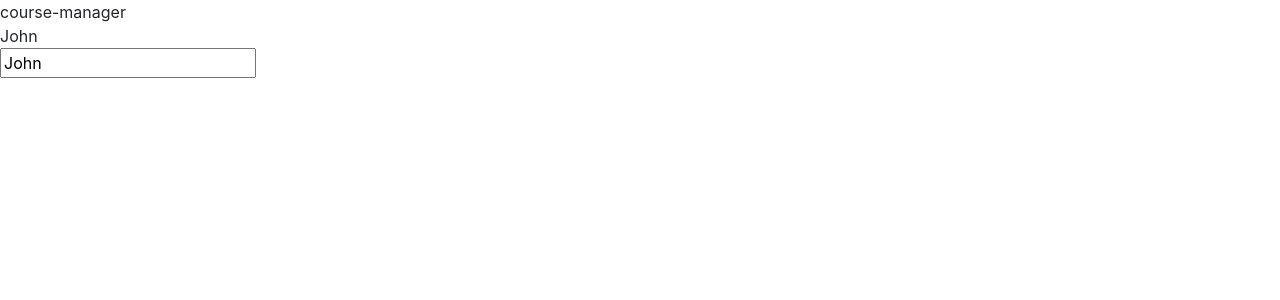
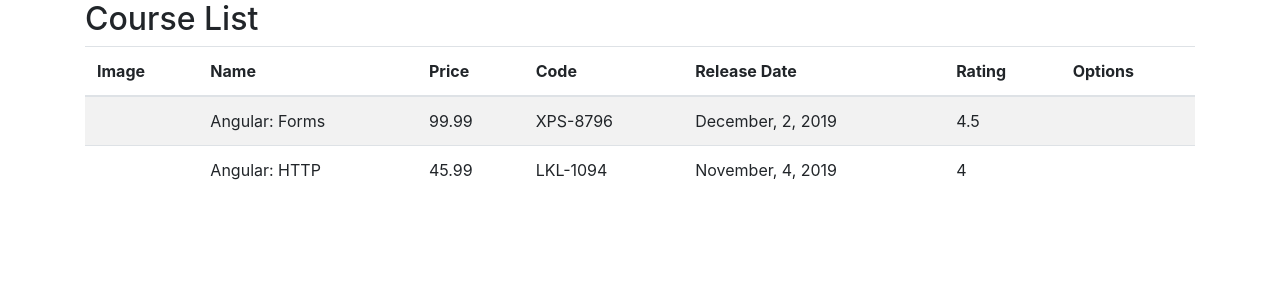
Before and after one commit to andreluis7/Course-Manager-Angular-Dio, an Angular app in the folder course-manager/: page / in a window 1280 px wide. Shown: the top 300 px of the page. Built offline with nearby package versions, Linux system fonts and the light colour scheme.

Commit message:
Listagem de cursos

```diff
--- a/course-manager/src/app/app.component.html
+++ b/course-manager/src/app/app.component.html
@@ -1,9 +1,3 @@
-{{ title }}
-
-<br/>
-
-{{ name }}
-
-<br/>
-
-<input [(ngModel)]="name" name="name">
+<div class="container">
+  <app-course-list></app-course-list>
+</div>
--- a/course-manager/src/app/app.module.ts
+++ b/course-manager/src/app/app.module.ts
@@ -3,10 +3,12 @@
 import { FormsModule } from '@angular/forms';
 
 import { AppComponent } from './app.component';
+import { CourseListComponent } from './courses/course-list.component';
 
 @NgModule({
   declarations: [
-    AppComponent
+    AppComponent,
+    CourseListComponent
   ],
   imports: [
     BrowserModule,
--- /dev/null
+++ b/course-manager/src/app/courses/course-list.component.html
@@ -0,0 +1,26 @@
+<h2>Course List</h2>
+
+<table class="table table-striped">
+  <thead>
+    <tr>
+      <th>Image</th>
+      <th>Name</th>
+      <th>Price</th>
+      <th>Code</th>
+      <th>Release Date</th>
+      <th>Rating</th>
+      <th>Options</th>
+    </tr>
+  </thead>
+  <tbody>
+    <tr *ngFor='let course of courses'>
+      <td>{{ course.imageUrl }}</td>
+      <td>{{ course.name }}</td>
+      <td>{{ course.price }}</td>
+      <td>{{ course.code }}</td>
+      <td>{{ course.releaseDate }}</td>
+      <td>{{ course.rating }}</td>
+      <td></td>
+    </tr>
+  </tbody>
+</table>
--- /dev/null
+++ b/course-manager/src/app/courses/course-list.component.ts
@@ -0,0 +1,35 @@
+import { Component, OnInit } from '@angular/core';
+import { Course} from './course';
+
+@Component({
+  selector: 'app-course-list',
+  templateUrl: './course-list.component.html',
+})
+export class CourseListComponent implements OnInit {
+  courses: Course[] = [];
+
+  ngOnInit(): void {
+    this.courses = [
+      {
+        id: 1,
+        name: 'Angular: Forms',
+        imageUrl: '',
+        price: 99.99,
+        code: 'XPS-8796',
+        duration: 120,
+        rating: 4.5,
+        releaseDate: 'December, 2, 2019'
+      },
+      {
+        id: 2,
+        name: 'Angular: HTTP',
+        imageUrl: '',
+        price: 45.99,
+        code: 'LKL-1094',
+        duration: 80,
+        rating: 4,
+        releaseDate: 'November, 4, 2019'
+      }
+    ];
+  }
+}
--- /dev/null
+++ b/course-manager/src/app/courses/course.ts
@@ -0,0 +1,10 @@
+export class Course {
+    id: number;
+    name: string;
+    imageUrl: string;
+    price: number;
+    code: string;
+    duration: number;
+    rating: number;
+    releaseDate: string;
+  }
```
